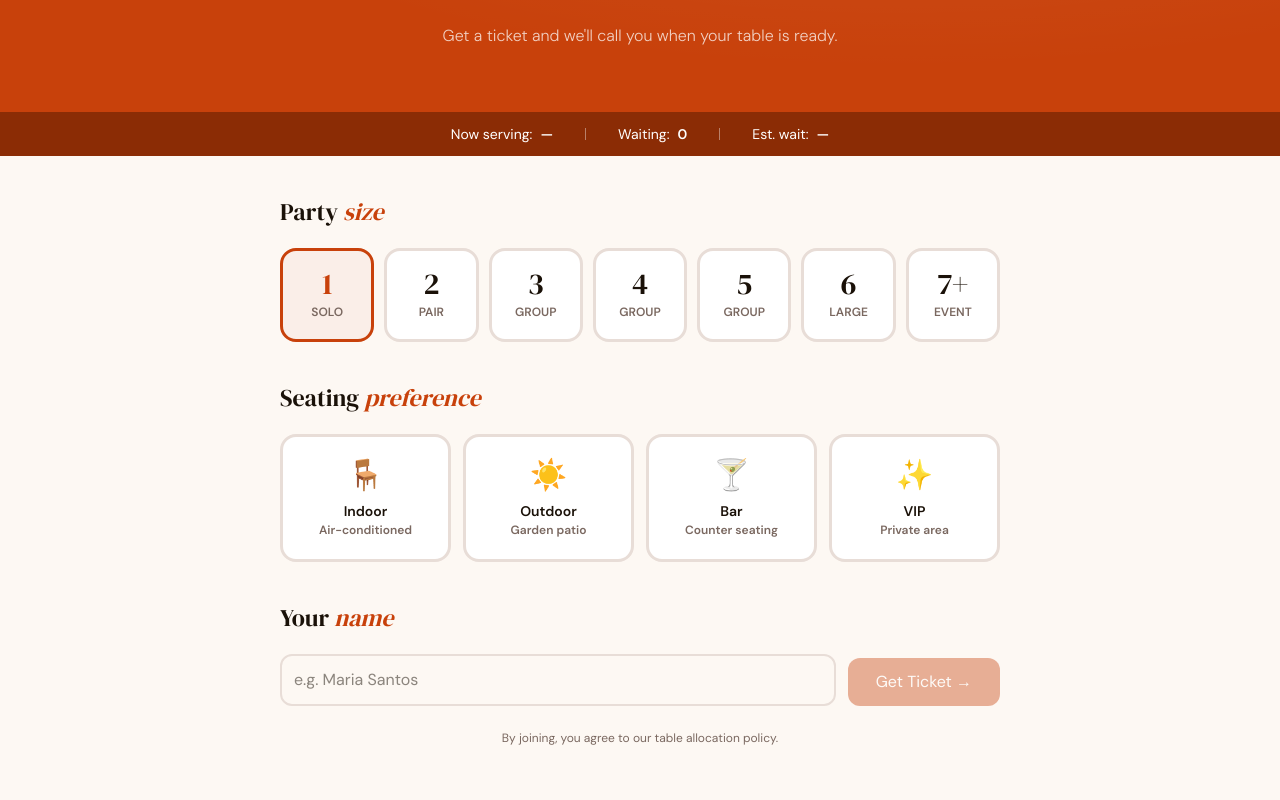
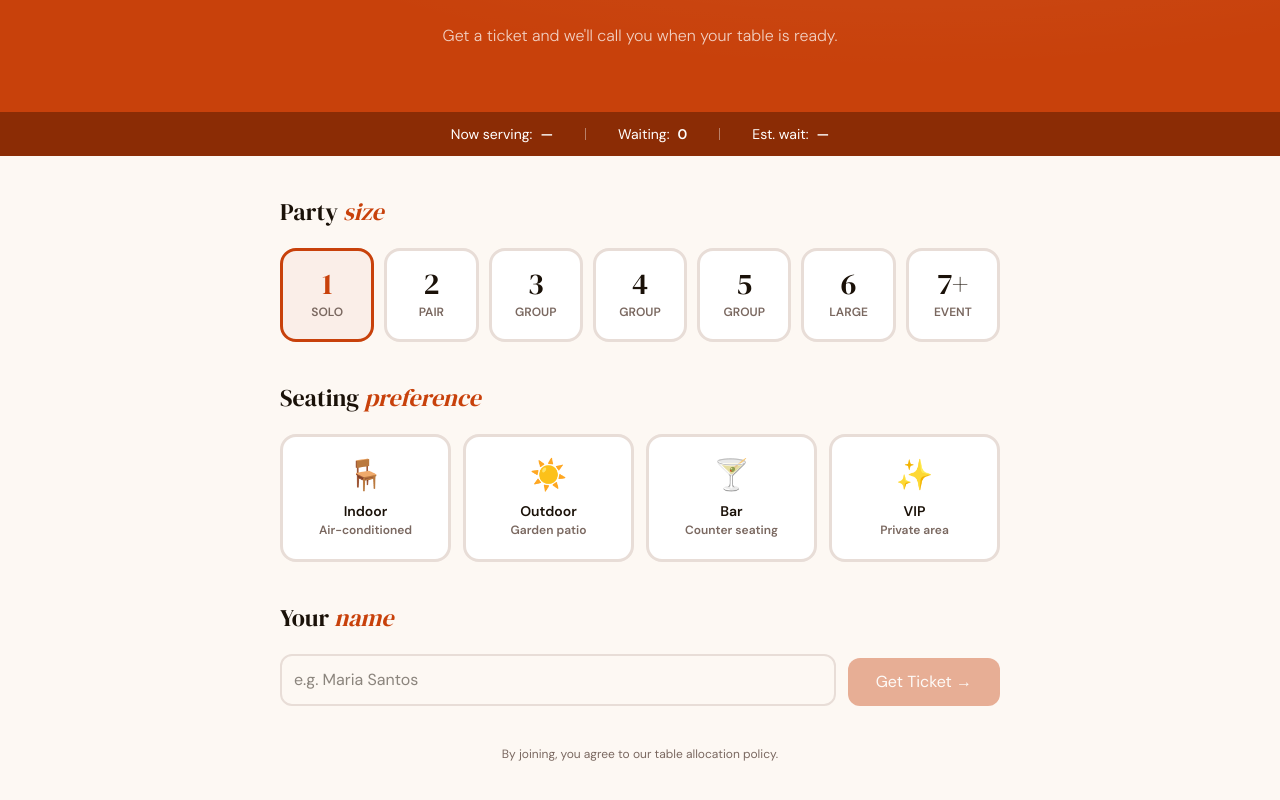
Before and after one commit to wilfredo-domanico-jr/restaurant-queing-system, a Next.js app in the folder front-end/: page / in a window 1280 px wide. Shown: the part 290-1090 px from the top of the page. Built offline with nearby package versions, Linux system fonts and the light colour scheme; no server answers.

Commit message:
style: fix kiosk disclaimer spacing

```diff
--- a/front-end/src/app/(kiosk)/page.tsx
+++ b/front-end/src/app/(kiosk)/page.tsx
@@ -83,7 +83,7 @@ export default function Kiosk() {
             loading={loading}
           />
 
-          <p className="text-xs text-text-muted text-center mt-[-1rem]">
+          <p className="text-xs text-text-muted text-center mt-4">
             By joining, you agree to our table allocation policy.
           </p>
         </div>
```
